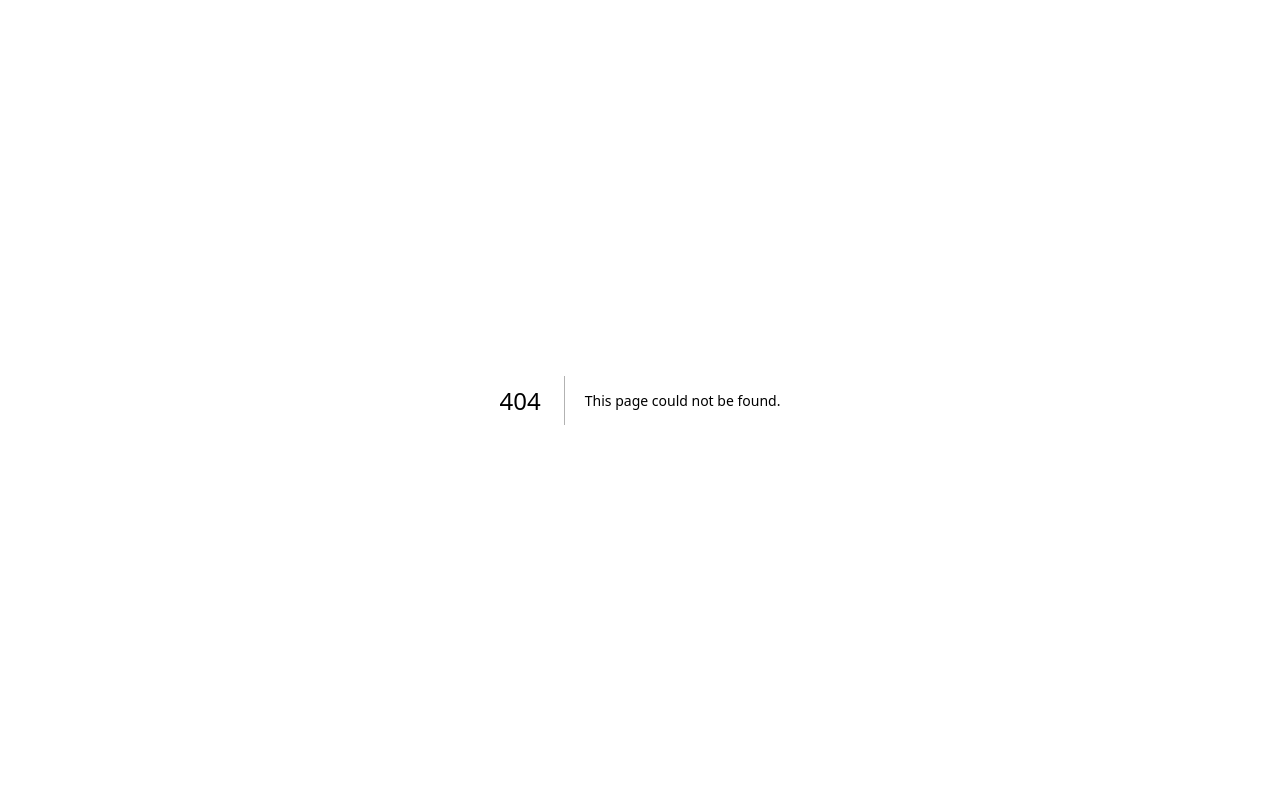
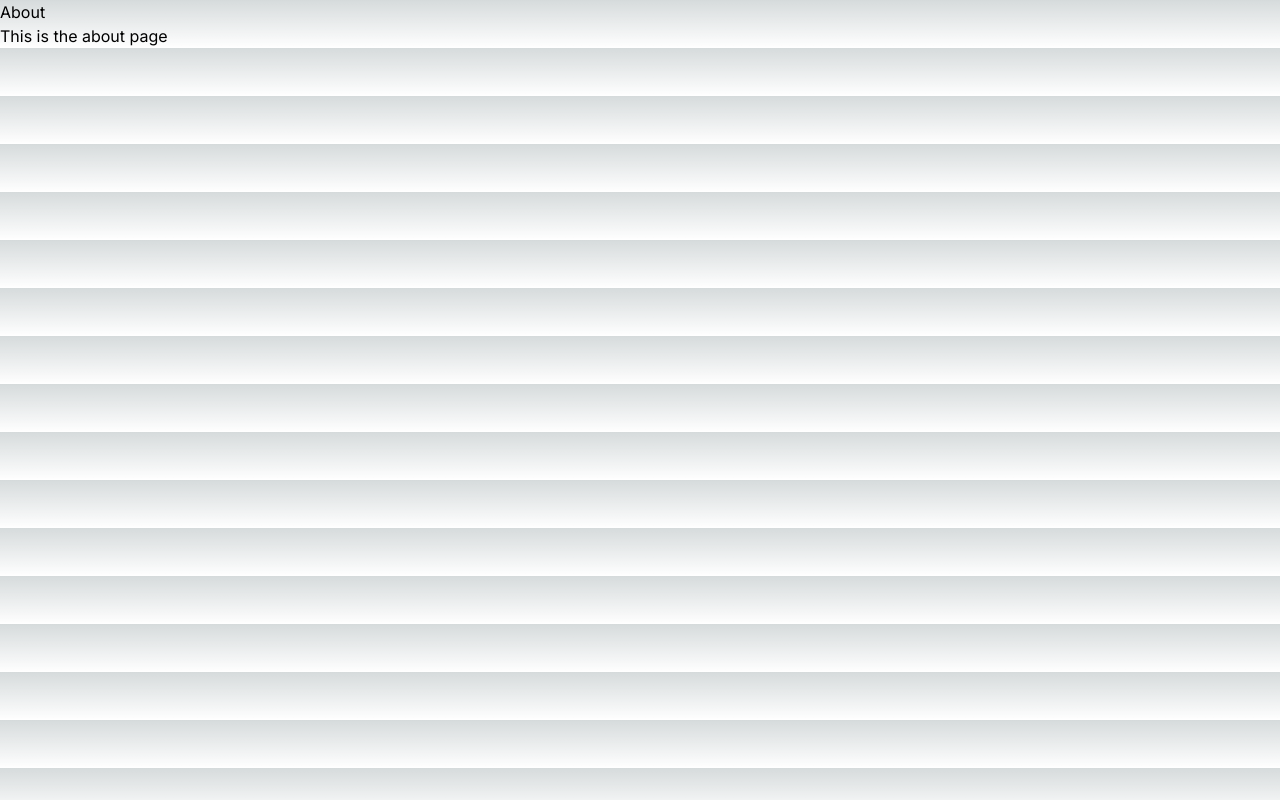
Before and after one commit to sagomadev/curso-nextjs, a Next.js app in the folder 01-first-steps/: page /about in a window 1280 px wide. Before the commit this address had no page. Built offline with nearby package versions, Linux system fonts and the light colour scheme.

Commit message:
Explicacion app routing

```diff
--- /dev/null
+++ b/01-first-steps/app/about/page.tsx
@@ -0,0 +1,12 @@
+/*
+  Con este ejemplo crear dos paginas mas
+  en el proyecto.
+ */
+export default function AboutPage() {
+  return (
+    <div>
+      <h1>About</h1>
+      <p>This is the about page</p>
+    </div>
+  );
+}
```
